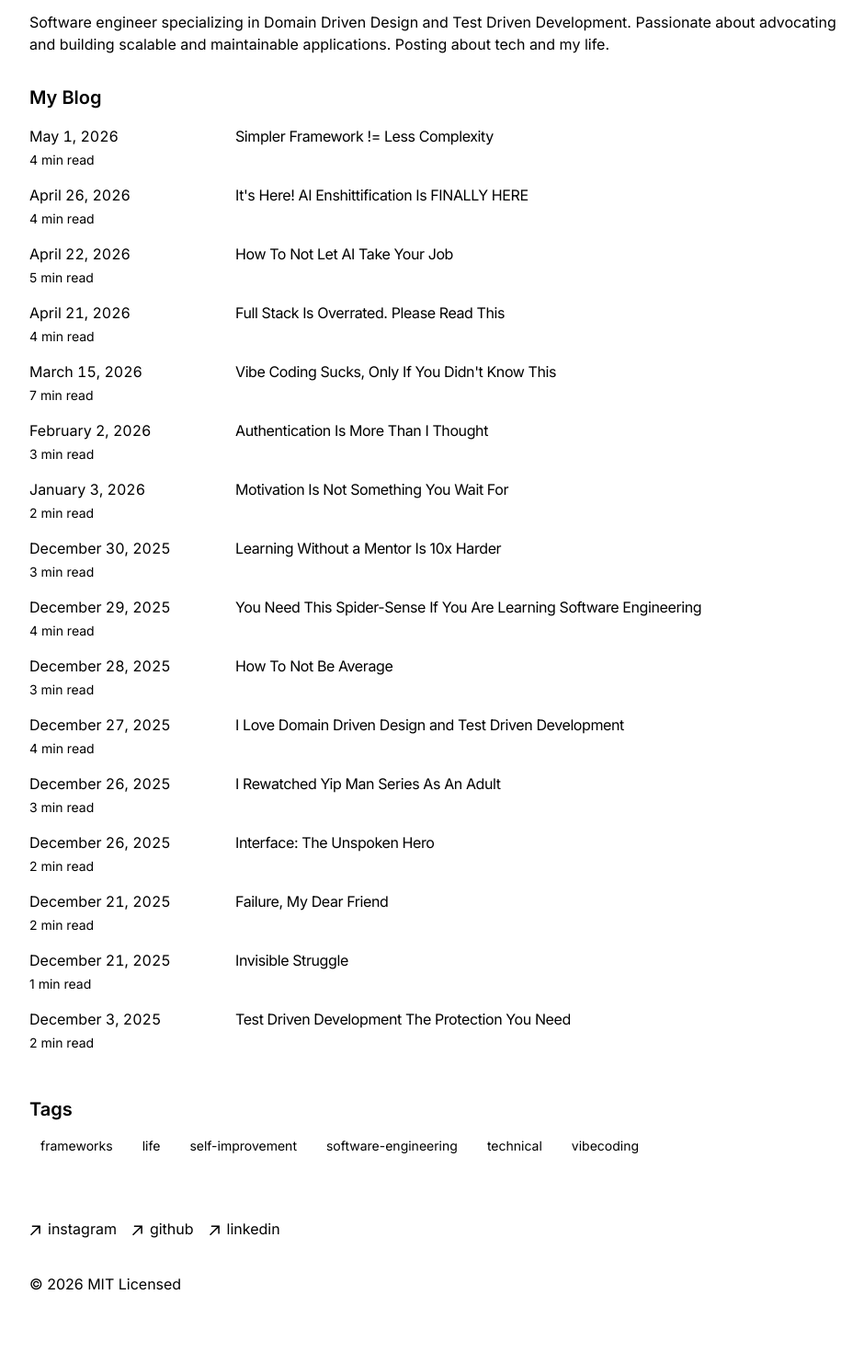
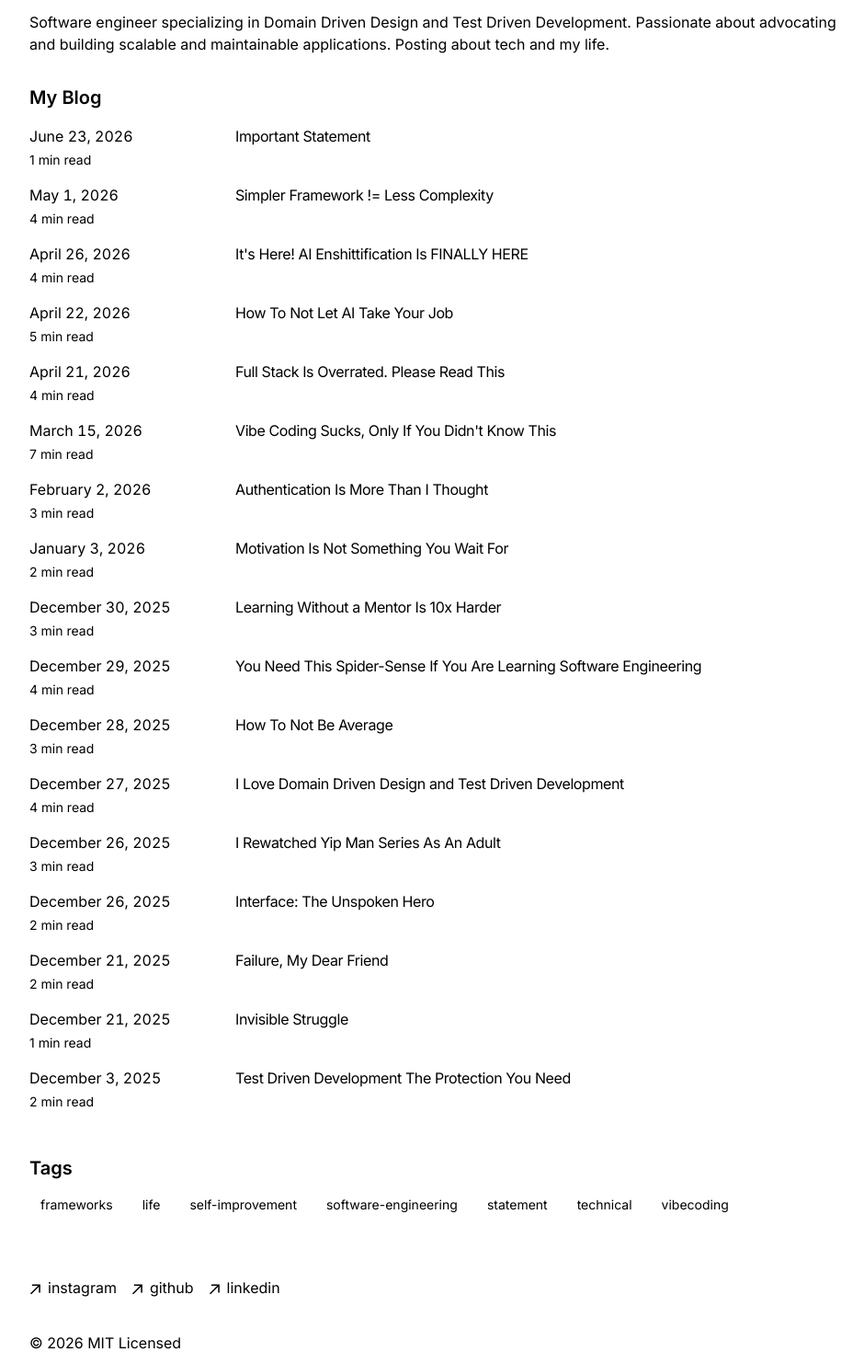
Before and after one commit to notilmi/ilmi, a Next.js app: page / in a window 1280 px wide. Shown: the part 220-1690 px from the top of the page at 92% size, without its empty margins (160-1100 px from the left). Built offline with nearby package versions, Linux system fonts and the light colour scheme.

Commit message:
feat: blog post

```diff
--- /dev/null
+++ b/app/blog/posts/2026-06-23-statement.mdx
@@ -0,0 +1,22 @@
+---
+title: "Important Statement"
+publishedAt: "2026-06-23"
+summary: "For the past few months i have been coping with depression."
+tags: ["life", "statement"]
+
+---
+
+![Thumbnail](/blog/2026-06-23-statement/thumbnail.jpeg)
+
+One thing that i cannot hide anymore is
+I have been depressed for the past few months.
+
+# Important Statement
+
+I am writing this statement to tell you that for the next 2 months i might limit my social media usage.
+I will only use it for essential purposes so if there's something urgent that you need to get done, please don't hesitate to reach out to me directly.
+
+For the next 2 months, i will reconnect with nature and prioritize my mental well-being and of course my mental recovery.
+
+Thanks,
+Terence a.k.a Ilmi
--- /dev/null
+++ b/pnpm-workspace.yaml
@@ -0,0 +1,3 @@
+allowBuilds:
+  '@vercel/speed-insights': set this to true or false
+  sharp: set this to true or false
```
Also changed, not shown: public/blog/2026-06-23-statement/thumbnail.jpeg (added).
